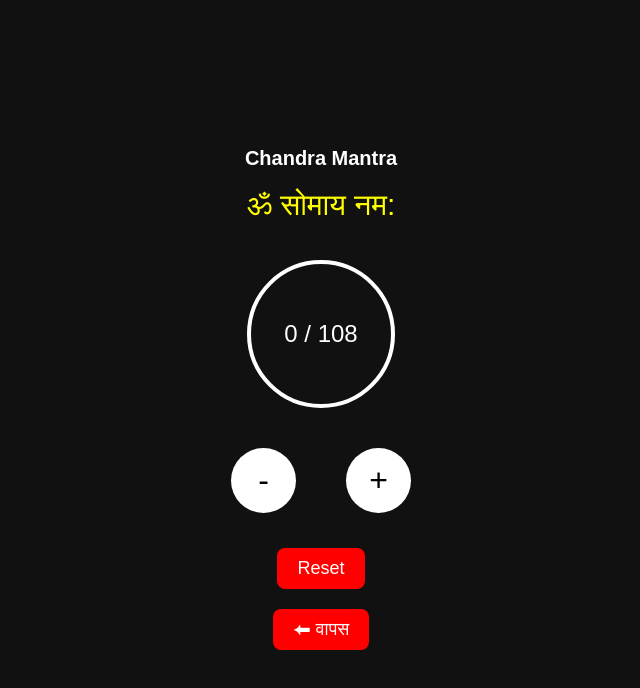
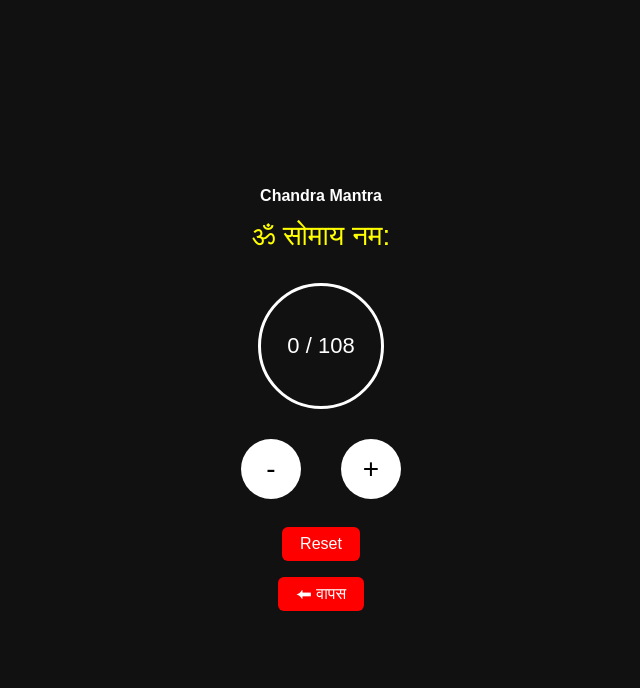
Before and after one commit to ankitpeepee/Mantra-Counter, a plain HTML site: page index.html in a window 1280 px wide. Both pictures are taken after a click on the button "Chandra Mantra". Shown: the whole page, without its empty margins (319-959 px from the left). Drawn offline with Linux system fonts and the light colour scheme.

Commit message:
Update index.html

```diff
--- a/index.html
+++ b/index.html
@@ -2,96 +2,68 @@
 <html lang="hi">
 <head>
   <meta charset="UTF-8">
+  <meta name="viewport" content="width=device-width, initial-scale=1.0">
   <title>Mantra Counter</title>
   <style>
     body {
       font-family: Arial, sans-serif;
       background: #111;
       color: white;
+      text-align: center;
       margin: 0;
-      padding: 0;
       height: 100vh;
-      overflow: hidden;
-    }
-
-    /* 🔹 Screen setup */
-    .screen {
-      position: absolute;
-      top: 0;
-      left: 0;
-      width: 100%;
-      height: 100%;
-      display: none;
+      display: flex;
       justify-content: center;
       align-items: center;
-      flex-direction: column;
     }
-    .active { display: flex; }
-
-    /* 🔹 Menu */
-    h2 {
-      color: gold;
-      font-size: 26px;
-      margin-bottom: 25px;
-    }
+    .screen { display: none; width: 100%; }
+    .active { display: block; }
+    h2 { color: gold; }
     .btn {
-      margin: 12px 0;
-      padding: 16px 30px;
-      font-size: 20px;
+      display: block;
+      margin: 15px auto;
+      padding: 12px 25px;
+      font-size: 18px;
       border: 2px solid gold;
-      border-radius: 10px;
+      border-radius: 8px;
       background: #222;
       color: white;
       cursor: pointer;
-      width: 250px;
+      width: 220px;
     }
     .btn:hover { background: #333; }
-
-    /* 🔹 Counter */
     .counter-container {
       display: flex;
       flex-direction: column;
       justify-content: center;
       align-items: center;
-      width: 100%;
       height: 100%;
-      text-align: center;
-    }
-    #mantraTitle {
-      color: white;
-      font-size: 20px;
-      margin: 6px 0;
-    }
-    #mantraText {
-      color: yellow;
-      font-size: 30px;
-      margin: 12px 0;
     }
     .circle {
-      width: 140px;
-      height: 140px;
+      width: 120px;
+      height: 120px;
       border-radius: 50%;
-      border: 4px solid white;
+      border: 3px solid white;
       display: flex;
       justify-content: center;
       align-items: center;
-      font-size: 24px;
-      margin: 25px 0;
+      font-size: 22px;
+      margin: 20px 0;
       color: white;
       transition: all 0.3s ease;
     }
     .controls {
       display: flex;
       justify-content: center;
-      gap: 50px;
-      margin: 15px 0 25px 0;
+      gap: 40px;
+      margin: 10px 0 20px 0;
     }
     .control-btn {
-      width: 65px;
-      height: 65px;
+      width: 60px;
+      height: 60px;
       border-radius: 50%;
       border: none;
-      font-size: 32px;
+      font-size: 28px;
       cursor: pointer;
       background: white;
       color: black;
@@ -100,23 +72,31 @@
       background: red;
       color: white;
       border: none;
-      padding: 10px 20px;
-      margin: 10px;
-      border-radius: 8px;
-      font-size: 18px;
+      padding: 8px 18px;
+      margin: 8px;
+      border-radius: 6px;
+      font-size: 16px;
       cursor: pointer;
+    }
+    #mantraTitle {
+      color: white;
+      font-size: 16px;
+      margin: 5px 0;
+    }
+    #mantraText {
+      color: yellow;
+      font-size: 28px;
+      margin: 10px 0;
     }
   </style>
 </head>
 <body>
-  <!-- Main Menu -->
   <div id="menu" class="screen active">
     <h2>मंत्र चुनें</h2>
     <button class="btn" onclick="openCounter('Chandra Mantra','ॐ सोमाय नम:')">Chandra Mantra</button>
     <button class="btn" onclick="openCounter('Sukra Mantra','ॐ द्रां द्रीं द्रौं सः शुक्राय नम:')">Sukra Mantra</button>
   </div>
 
-  <!-- Counter Page -->
   <div id="counterPage" class="screen">
     <div class="counter-container">
       <h2 id="mantraTitle"></h2>
@@ -168,10 +148,10 @@
       display.innerText = count + " / " + maxCount;
 
       if (count === maxCount) {
-        display.style.border = "4px solid limegreen";
+        display.style.border = "3px solid limegreen";
         display.style.color = "limegreen";
       } else {
-        display.style.border = "4px solid white";
+        display.style.border = "3px solid white";
         display.style.color = "white";
       }
     }
```
